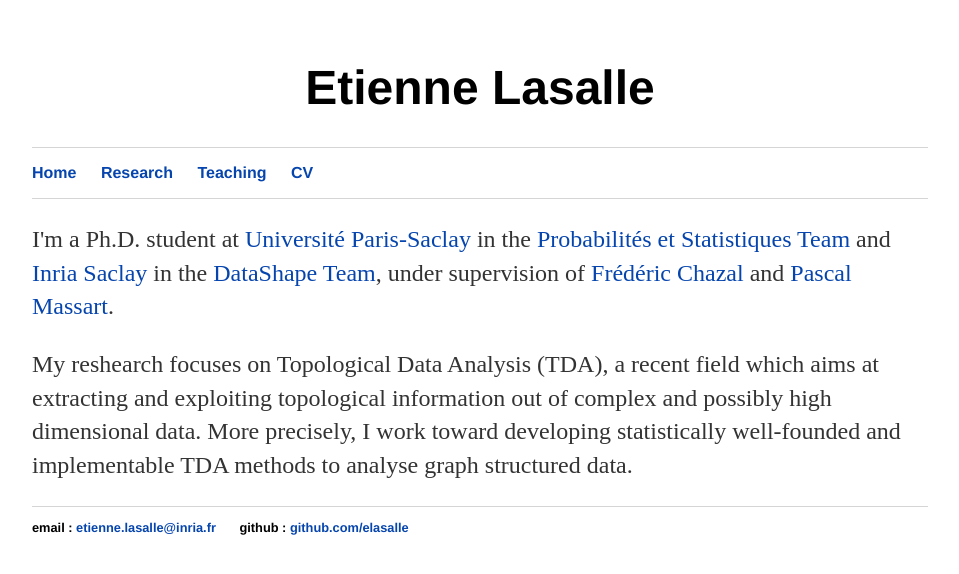
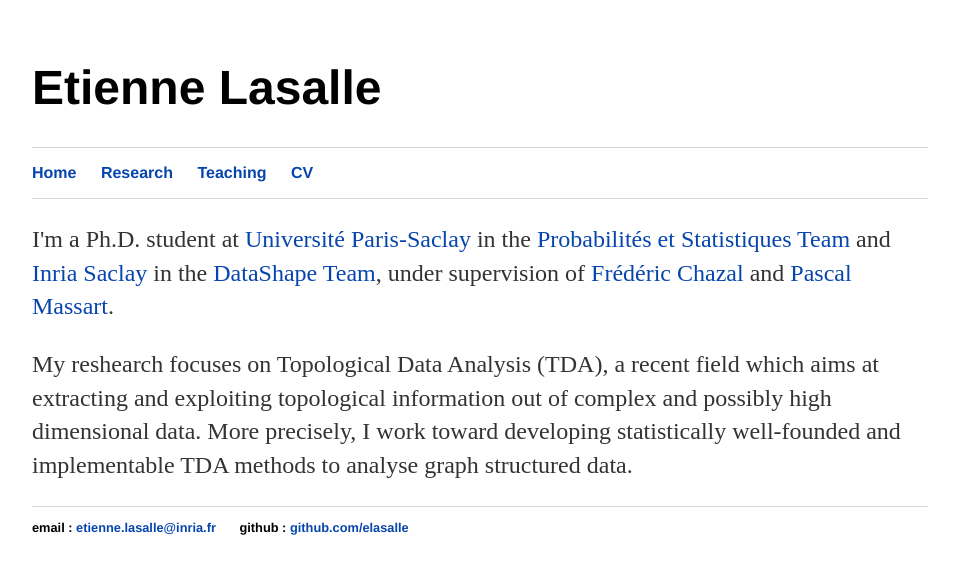
Before and after one commit to elasalle/elasalle.github.io, a Jekyll site: the page built from index.html, in a window 1280 px wide. Shown: the top 574 px of the page, without its empty margins (160-1119 px from the left). Built offline with Jekyll 4.4.1, drawn with Linux system fonts in a browser that asks for light colours.

Commit message:
Update default.html

```diff
--- a/_layouts/default.html
+++ b/_layouts/default.html
@@ -7,7 +7,7 @@
 		</head>
 		<body>
 			<header>
-		        <h1 class="title">Etienne Lasalle</h1>
+		        <h1>Etienne Lasalle</h1>
 		  </header>
 			<nav>
 	    		<ul>
```
